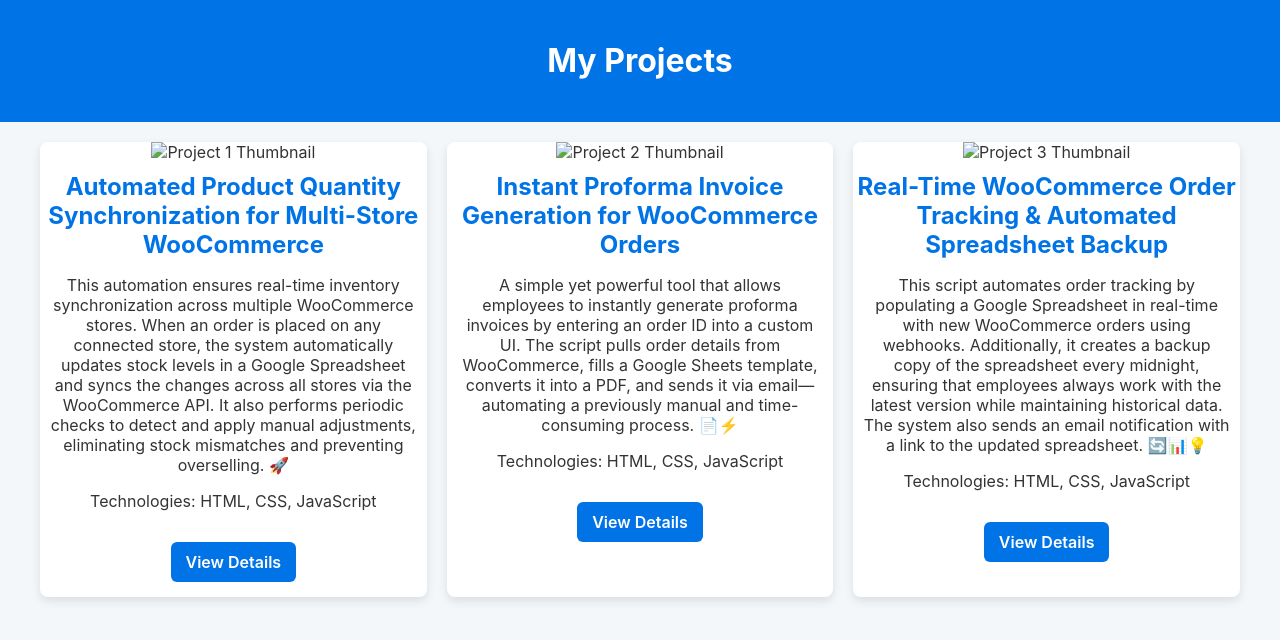
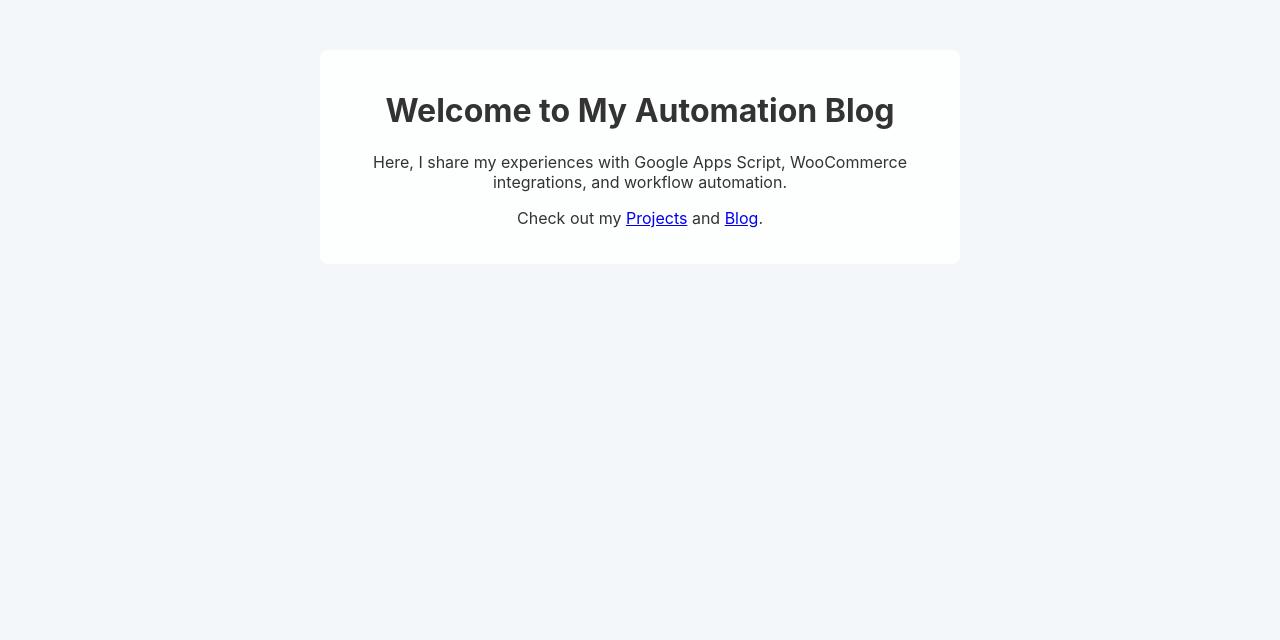
Before and after one commit to ValKoDim/ValKoDim.github.io, a plain HTML site: page index.html in a window 1280 px wide. Drawn offline with Linux system fonts and the light colour scheme.

Commit message:
Update index.html

```diff
--- a/index.html
+++ b/index.html
@@ -4,40 +4,13 @@
     <meta charset="UTF-8">
     <meta name="viewport" content="width=device-width, initial-scale=1.0">
     <link rel="stylesheet" href="style.css">
-    <title>My Projects</title>
+    <title>Valentin Dimitrov - Automation Blog</title>
 </head>
 <body>
-    <header>
-        <h1>My Projects</h1>
-    </header>
-    <main class="projects-grid">
-        <div class="project-card">
-            <img src="project1-thumbnail.jpg" alt="Project 1 Thumbnail">
-            <h2>Automated Product Quantity Synchronization for Multi-Store WooCommerce</h2>
-            <p>This automation ensures real-time inventory synchronization across multiple WooCommerce stores.
-                When an order is placed on any connected store, the system automatically updates stock levels in a Google Spreadsheet and syncs the changes across all stores via the WooCommerce API.
-                It also performs periodic checks to detect and apply manual adjustments, eliminating stock mismatches and preventing overselling. 🚀</p>
-            <p>Technologies: HTML, CSS, JavaScript</p>
-            <a href="https://github.com/ValKoDim/apps-script-automation-portfolio/blob/main/product-sync/README.md" class="button">View Details</a>
-        </div>
-         <div class="project-card">
-            <img src="project2-thumbnail.jpg" alt="Project 2 Thumbnail">
-            <h2>Instant Proforma Invoice Generation for WooCommerce Orders</h2>
-            <p>A simple yet powerful tool that allows employees to instantly generate proforma invoices by entering an order ID into a custom UI.
-                The script pulls order details from WooCommerce, fills a Google Sheets template, converts it into a PDF, and sends it via email—automating a previously manual and time-consuming process. 📄⚡</p>
-            <p>Technologies: HTML, CSS, JavaScript</p>
-            <a href="https://github.com/ValKoDim/apps-script-automation-portfolio/blob/main/proforma-generator-web-app/README.md" class="button">View Details</a>
-        </div>
-         <div class="project-card">
-            <img src="project3-thumbnail.jpg" alt="Project 3 Thumbnail">
-            <h2>Real-Time WooCommerce Order Tracking & Automated Spreadsheet Backup</h2>
-            <p>This script automates order tracking by populating a Google Spreadsheet in real-time with new WooCommerce orders using webhooks.
-                Additionally, it creates a backup copy of the spreadsheet every midnight, ensuring that employees always work with the latest version while maintaining historical data.
-                The system also sends an email notification with a link to the updated spreadsheet. 🔄📊💡</p>
-            <p>Technologies: HTML, CSS, JavaScript</p>
-            <a href="https://github.com/ValKoDim/apps-script-automation-portfolio/blob/main/order-management/README.md" class="button">View Details</a>
-        </div>
-        <!-- Repeat for other projects -->
-    </main>
+    <div class="overlay">
+        <h1>Welcome to My Automation Blog</h1>
+        <p>Here, I share my experiences with Google Apps Script, WooCommerce integrations, and workflow automation.</p>
+        <p>Check out my <a href="projects.html">Projects</a> and <a href="blog.html">Blog</a>.</p>
+    </div>
 </body>
 </html>
```
